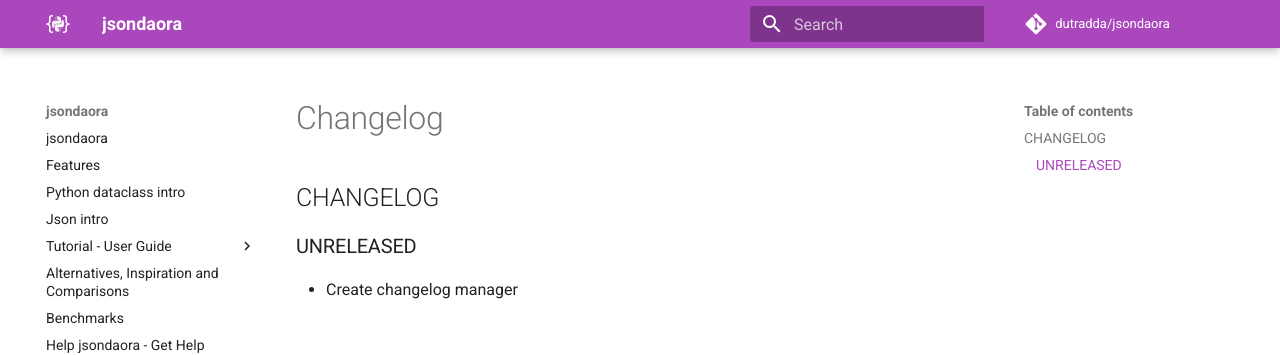
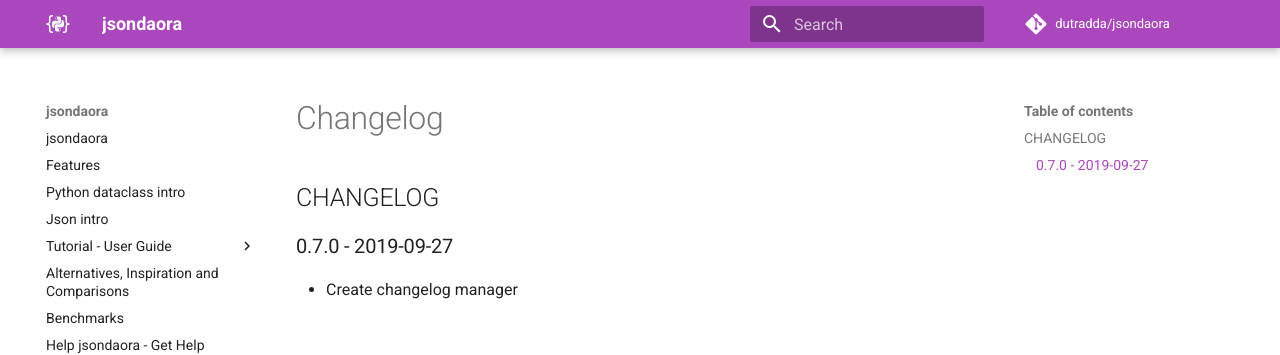
Before and after one commit to dutradda/jsondaora, an MkDocs documentation site: the page built from docs/changelog.md, in a window 1280 px wide. Shown: the top 355 px of the page. Built offline with MkDocs 1.6.1 and Material for MkDocs 9.7.7, drawn with Linux system fonts in a browser that asks for light colours; comment, search, counter and statistics services are not loaded.

Commit message:
Update CHANGELOG

```diff
--- a/docs/changelog.md
+++ b/docs/changelog.md
@@ -1,5 +1,5 @@
 ## CHANGELOG
 
-### UNRELEASED
+### 0.7.0 - 2019-09-27
 
  - Create changelog manager
```
Also changed, not shown: CHANGELOG.md (+5 -0 lines).
